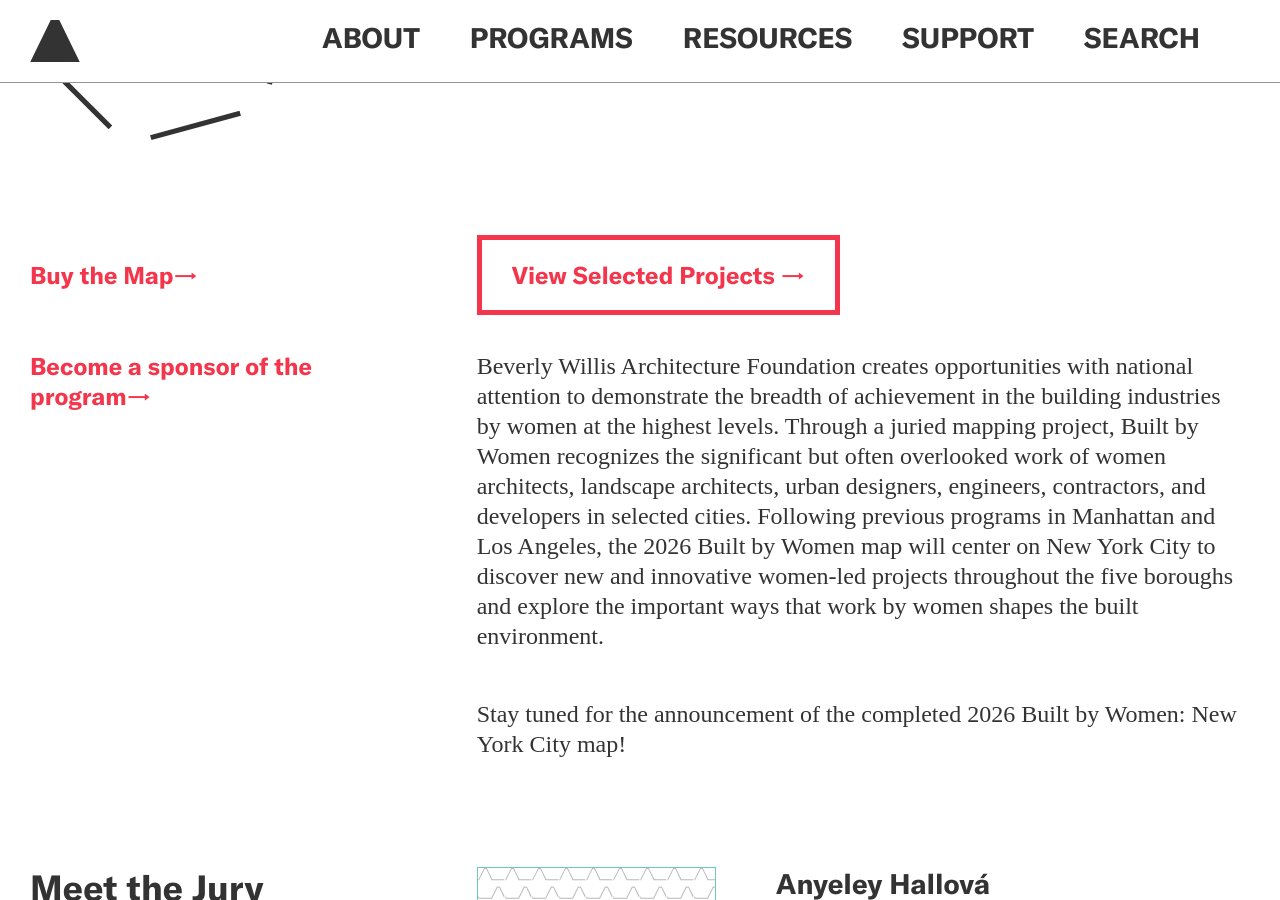
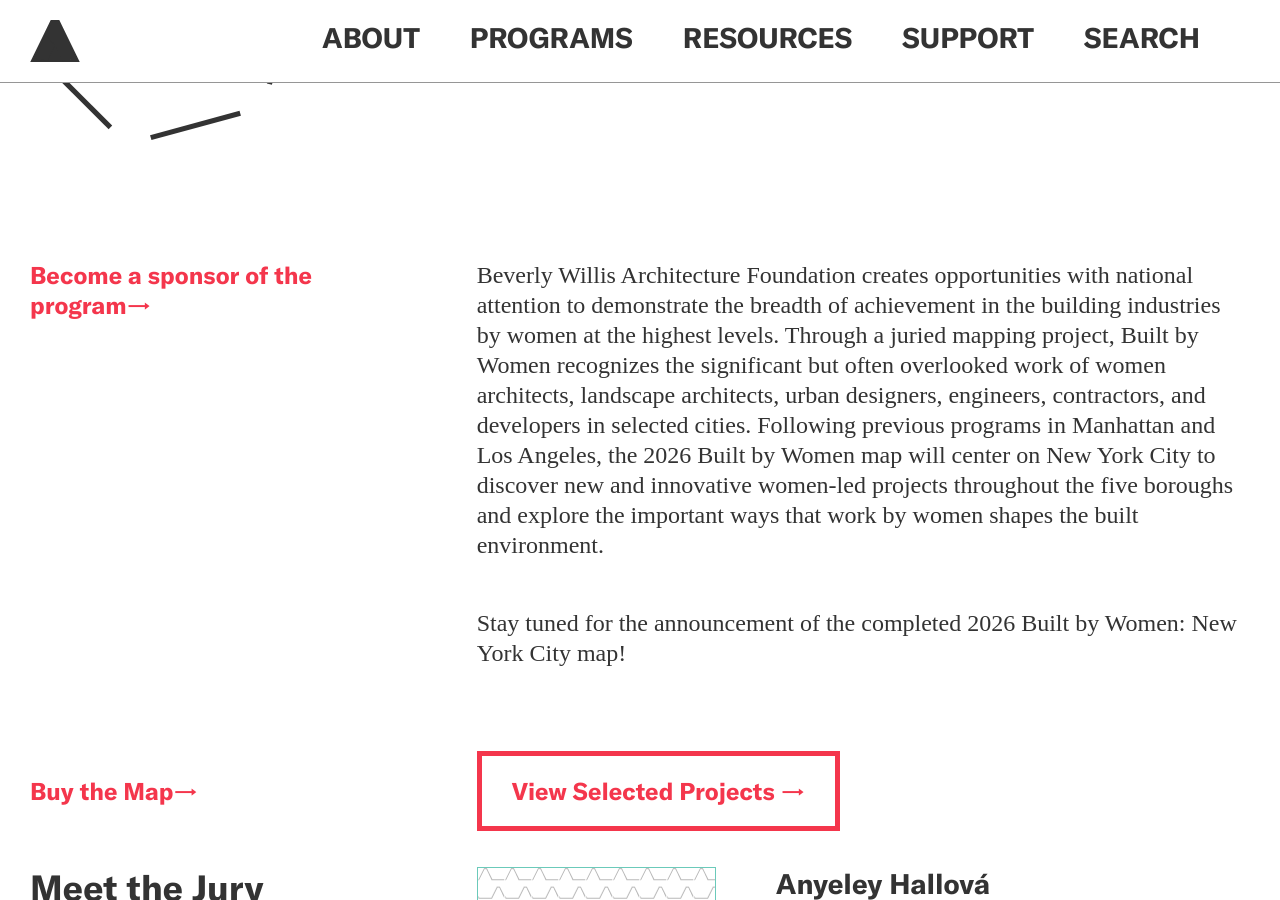
Before and after one commit to jengalas/bwaf-bbw, a Jekyll site: the page built from _programs/built-by-women.md, in a window 1280 px wide and 900 px high, scrolled down 238 px. Built offline with Jekyll 4.4.1, drawn with Linux system fonts in a browser that asks for light colours; nearby versions of some CDN libraries; some web fonts are replaced; some of the changed lines change nothing that is shown.

Commit message:
Updated 1 file via CloudCannon.

```diff
--- a/_programs/built-by-women.md
+++ b/_programs/built-by-women.md
@@ -15,15 +15,6 @@
     include_left-hand_column_text_: false
     lefthand_text:
       header_type: Large Header
-      text: ''
-      download: ''
-      link_url: ''
-      link_text: ''
-    section_break:
-  - template: bbw-intro-block
-    include_left-hand_column_text_: true
-    lefthand_text:
-      header_type: BBW Map Link
       text: ''
       download: ''
       link_url: ''
@@ -53,6 +44,15 @@
       link_url: https://bwaf.org/support
       link_text: ''
     section_break: false
+  - template: bbw-intro-block
+    include_left-hand_column_text_: true
+    lefthand_text:
+      header_type: BBW Map Link
+      text: ''
+      download: ''
+      link_url: ''
+      link_text: ''
+    section_break:
   - template: jury
     label: 'Jury: Add jury members in BBW: Juries for the current year'
     include_left-hand_column_text_: true
```
